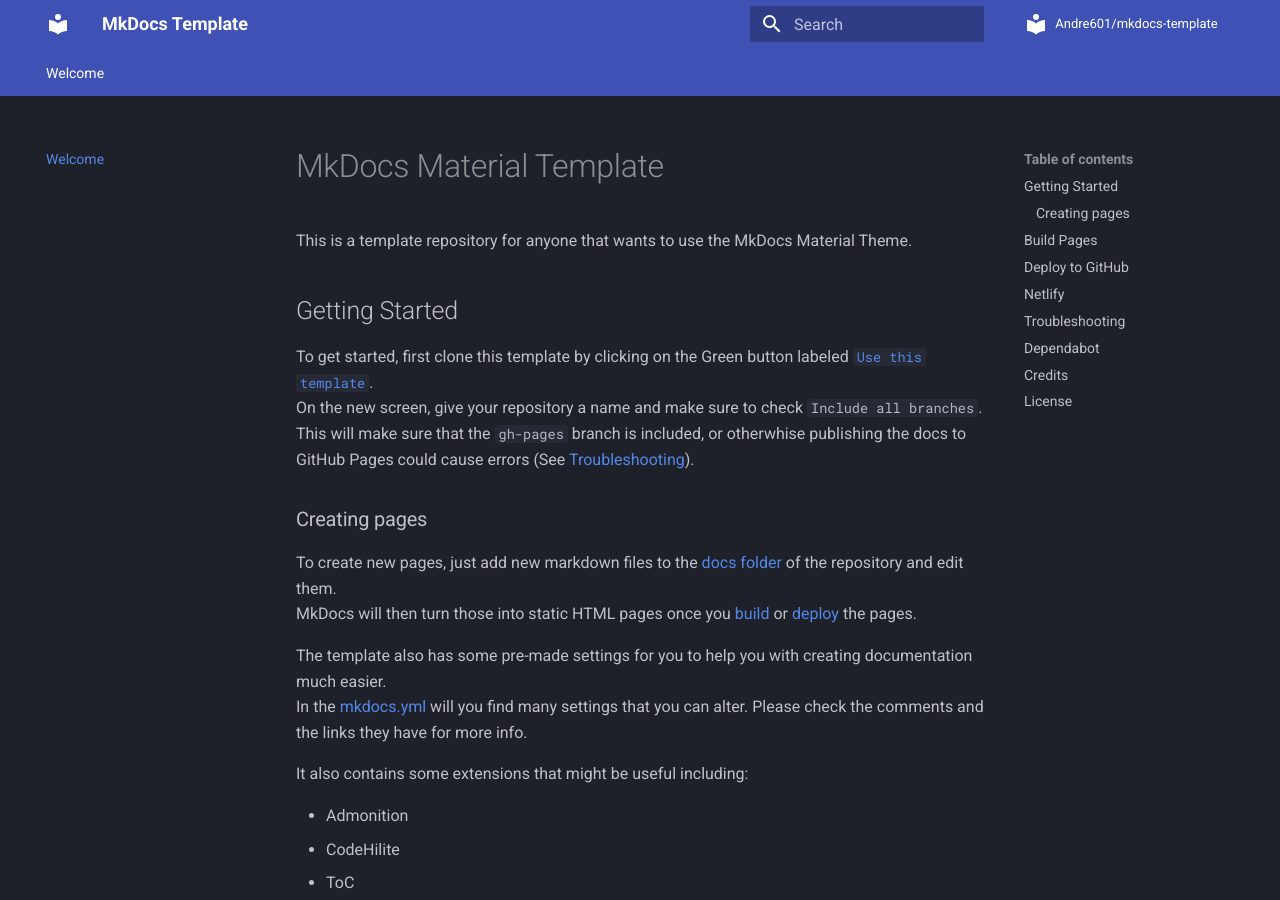
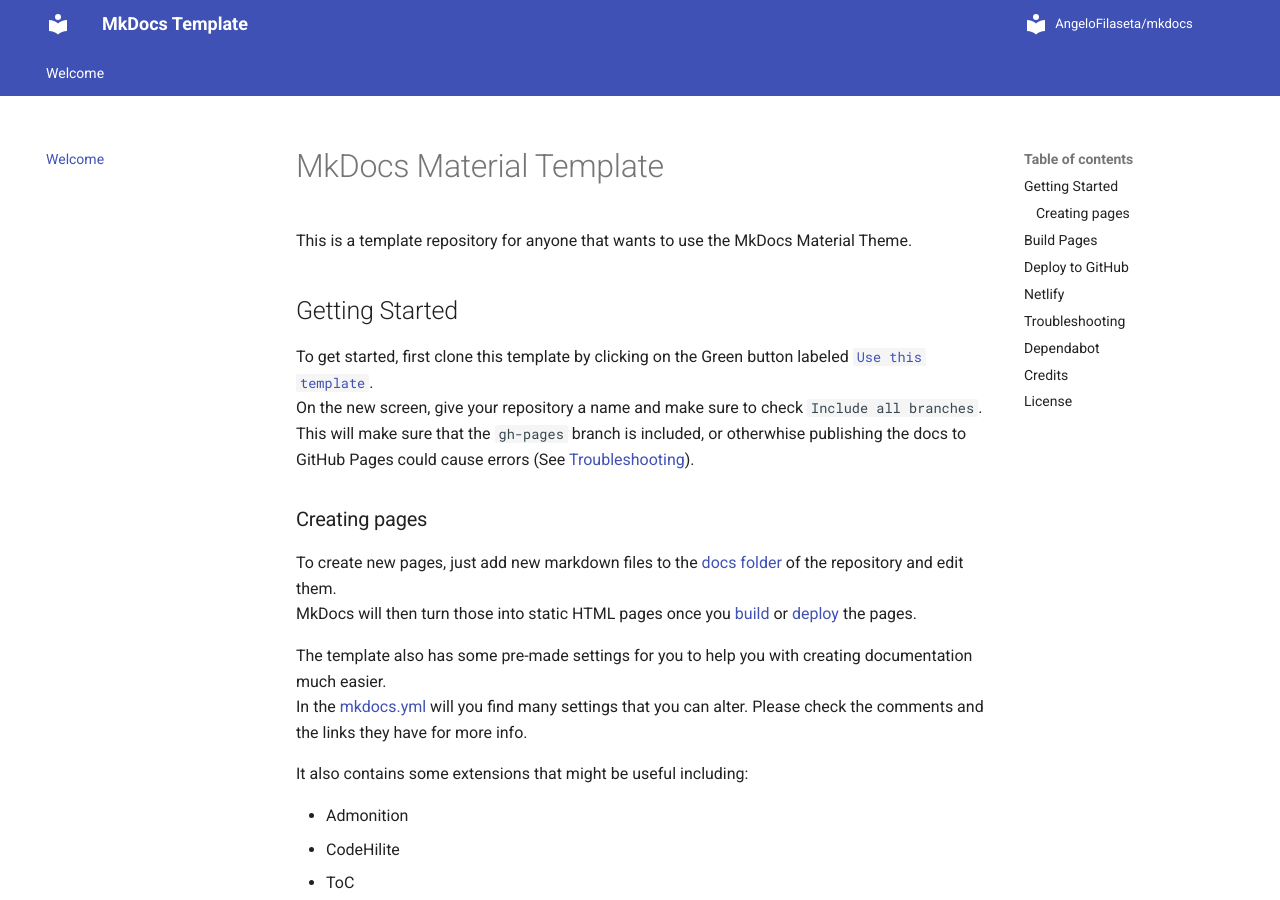
Before and after one commit to AngeloFilaseta/mkdocs-template, an MkDocs documentation site: the page built from docs/index.md, in a window 1280 px wide and 900 px high. Built offline with MkDocs 1.6.1 and Material for MkDocs 9.7.7, drawn with Linux system fonts in a browser that asks for light colours; comment, search, counter and statistics services are not loaded.

Commit message:
build: update config data

```diff
--- a/mkdocs.yml
+++ b/mkdocs.yml
@@ -29,8 +29,7 @@
 # +--------------------------------------------------------------------------------------------------------+
 site_name: MkDocs Template
 site_description: 'A template for future MkDocs wikis'
-site_author: 'Andre_601'
-#site_url: 'https://www.andre601.ch/mkdocs-template' # Uncomment to set a canonical URL
+#site_url: '' # Uncomment to set a canonical URL
 
 # +--------------------------------------------------------------------------------------------------------+
 # |                                                                                                        |
@@ -75,8 +74,8 @@
 # | - https://www.mkdocs.org/user-guide/configuration/#edit_uri                                            |
 # |                                                                                                        |
 # +--------------------------------------------------------------------------------------------------------+
-repo_name: Andre601/mkdocs-template
-repo_url: https://github.com/Andre601/mkdocs-template
+repo_name: AngeloFilaseta/mkdocs
+repo_url: https://github.com/AngeloFilaseta/mkdocs
 #edit_uri: tree/master/docs # Uncomment to define a different URI/URL for the "edit" option
 
 # +--------------------------------------------------------------------------------------------------------+
@@ -179,7 +178,7 @@
     # | - https://squidfunk.github.io/mkdocs-material/setup/changing-the-colors/#color-scheme              |
     # |                                                                                                    |
     # +----------------------------------------------------------------------------------------------------+
-    scheme: 'slate'
+    scheme: 'default'
 
     # +----------------------------------------------------------------------------------------------------+
     # |                                                                                                    |
@@ -201,7 +200,7 @@
     # | - https://squidfunk.github.io/mkdocs-material/setup/changing-the-colors/#accent-color              |
     # |                                                                                                    |
     # +----------------------------------------------------------------------------------------------------+
-    accent: 'indigo'
+    accent: 'blue'
 
   # +------------------------------------------------------------------------------------------------------+
   # |                                                                                                      |
@@ -414,7 +413,6 @@
   # +------------------------------------------------------------------------------------------------------+
   social:
     - icon: 'fontawesome/brands/github'
-      link: 'https://github.com/Andre601/mkdocs-template'
 
   # +------------------------------------------------------------------------------------------------------+
   # |                                                                                                      |
@@ -501,3 +499,6 @@
   #- pymdownx.tabbed:
   #- pymdownx.tasklist:
   #- pymdownx.tilde:
+
+plugins:
+    - with-pdf
```
